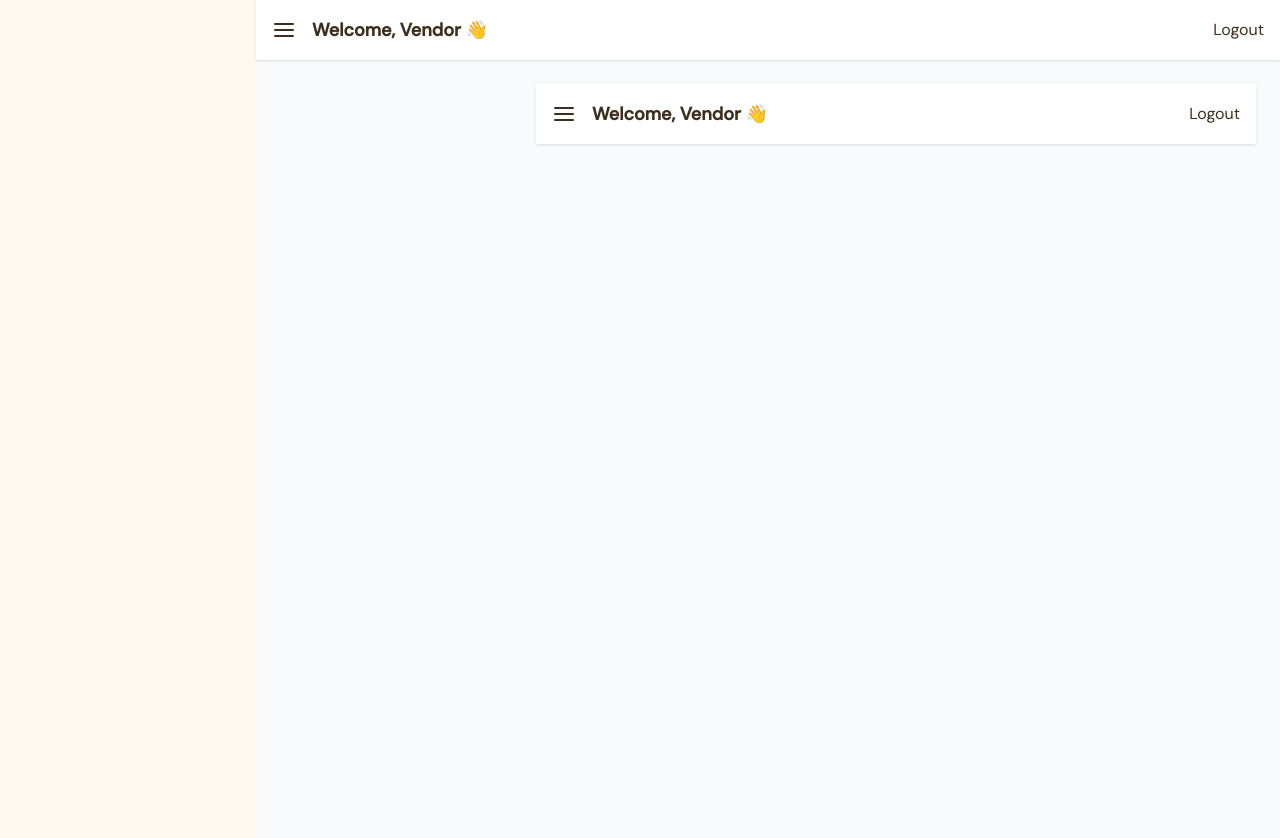
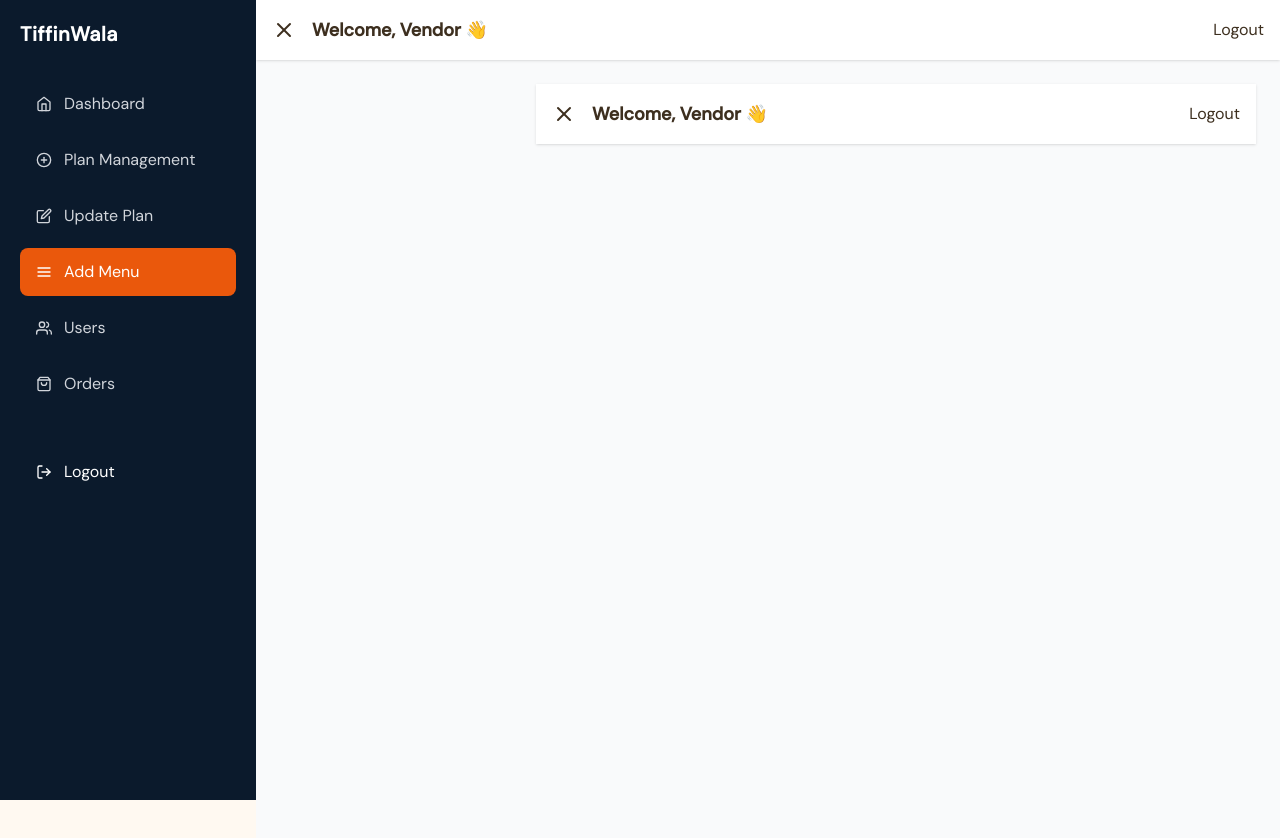
Before and after one commit to vaishnavikathe/tiffinwala, a React (Vite) app in the folder frontend/: page /vendor/add-menu in a window 1280 px wide. Shown: the top 838 px of the page. Built offline with nearby package versions, Linux system fonts and the light colour scheme; sample sign-in values are in the browser's storage.

Commit message:
sidebar changes

```diff
--- a/frontend/src/components/vendorDashboard/layout/DashboardLayout.jsx
+++ b/frontend/src/components/vendorDashboard/layout/DashboardLayout.jsx
@@ -4,7 +4,7 @@ import Sidebar from "./Sidebar";
 import Navbar from "./Navbar";
 
 const DashboardLayout = () => {
-  const [isOpen, setIsOpen] = useState(false);
+  const [isOpen, setIsOpen] = useState(true);
 
   return (
     <div className="flex">
@@ -16,10 +16,16 @@ const DashboardLayout = () => {
       />
 
       {/* Main Content */}
-      <div className="flex-1 min-h-screen bg-gray-50 md:ml-64">
-
+     <div
+  className={`flex-1 min-h-screen bg-gray-50 transition-all duration-300
+  ${isOpen ? "ml-64" : "ml-0"}`}
+>
         {/* Navbar */}
-        <Navbar toggle={() => setIsOpen(!isOpen)} />
+        {/* <Navbar toggle={() => setIsOpen(!isOpen)} /> */}
+       <Navbar
+  toggle={() => setIsOpen(!isOpen)}
+  isOpen={isOpen}
+/>
 
         {/* Page Content */}
         <div className="p-6">
--- a/frontend/src/components/vendorDashboard/layout/Navbar.jsx
+++ b/frontend/src/components/vendorDashboard/layout/Navbar.jsx
@@ -1,16 +1,18 @@
-import { FiMenu } from "react-icons/fi";
-import { useNavigate } from "react-router-dom";
+import { FiMenu, FiX } from "react-icons/fi";
 
-const Navbar = ({ toggle }) => {
-  const navigate = useNavigate();
-
+const Navbar = ({ toggle, isOpen }) => {
   return (
     <div className="flex justify-between items-center bg-white p-4 shadow">
 
-      {/* Left */}
+      {/* Left side */}
       <div className="flex items-center gap-4">
-        <button onClick={toggle} className="text-2xl">
-          <FiMenu />
+
+        {/* ✅ SAME BUTTON (changes icon) */}
+        <button
+          onClick={toggle}
+          className="text-2xl"
+        >
+          {isOpen ? <FiX /> : <FiMenu />}
         </button>
 
         <h2 className="text-lg font-semibold">
@@ -22,12 +24,11 @@ const Navbar = ({ toggle }) => {
       <button
         onClick={() => {
           localStorage.removeItem("token");
-          navigate("/vendor-login");
+          window.location.href = "/vendor-login";
         }}
       >
         Logout
       </button>
-
     </div>
   );
 };
--- a/frontend/src/components/vendorDashboard/layout/Sidebar.jsx
+++ b/frontend/src/components/vendorDashboard/layout/Sidebar.jsx
@@ -38,13 +38,7 @@ const Sidebar = ({ isOpen, toggle }) => {
       ${isOpen ? "translate-x-0" : "-translate-x-full"}`}
     >
 
-      {/* Close button */}
-      <button
-        onClick={toggle}
-        className="text-white text-2xl mb-4"
-      >
-        <FiX />
-      </button>
+
 
       {/* Menu */}
       <h2 className="text-xl font-bold mb-8 tracking-wide">
```
